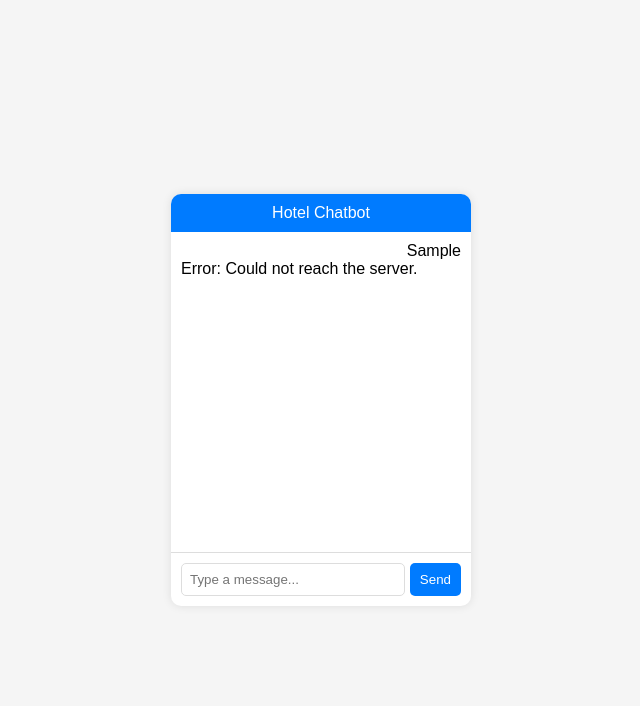
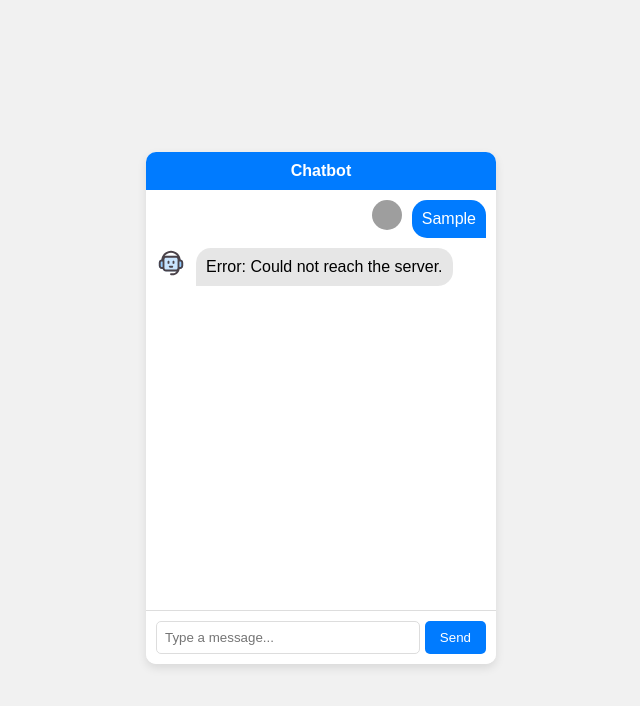
Before and after one commit to Anisshaikh27/Chatbot-using-Rasa, a plain HTML site: page Frontend/index.html in a window 1280 px wide. Both pictures are taken after typing "Sample" into the empty fields and a click on the button "Send". Shown: the whole page, without its empty margins (319-959 px from the left). Drawn offline with Linux system fonts and the light colour scheme; no server answers; grey boxes are pictures that could not be loaded.

Commit message:
enhanced chatbot UI

```diff
--- a/Frontend/index.html
+++ b/Frontend/index.html
@@ -3,18 +3,21 @@
 <head>
     <meta charset="UTF-8">
     <meta name="viewport" content="width=device-width, initial-scale=1.0">
-    <title>Chatbot</title>
+    <title>Hotel Chatbot</title>
     <link rel="stylesheet" href="style.css">
 </head>
 <body>
+
     <div class="chat-container">
-        <div class="chat-header">Hotel Chatbot</div>
+        <div class="chat-header">Chatbot</div>
         <div class="chat-box" id="chat-box"></div>
         <div class="chat-input">
-            <input type="text" id="user-input" placeholder="Type a message..." />
+            <input type="text" id="user-input" placeholder="Type a message...">
             <button onclick="sendMessage()">Send</button>
         </div>
     </div>
+
     <script src="script.js"></script>
+
 </body>
 </html>
--- a/Frontend/script.js
+++ b/Frontend/script.js
@@ -4,11 +4,8 @@ function sendMessage() {
 
     if (userInput.value.trim() === "") return;
 
-    // Create user message
-    const userMessage = document.createElement("div");
-    userMessage.textContent = userInput.value;
-    userMessage.style.textAlign = "right";
-    chatBox.appendChild(userMessage);
+    // Append User Message
+    appendMessage(userInput.value, "user");
 
     const messageText = userInput.value;
     userInput.value = "";
@@ -21,19 +18,37 @@ function sendMessage() {
     })
     .then(response => response.json())
     .then(data => {
-        data.forEach(msg => {
-            const botMessage = document.createElement("div");
-            botMessage.textContent = msg.text;
-            botMessage.style.textAlign = "left";
-            chatBox.appendChild(botMessage);
-        });
-        chatBox.scrollTop = chatBox.scrollHeight;
+        data.forEach(msg => appendMessage(msg.text, "bot"));
     })
     .catch(error => {
         console.error("Error:", error);
-        const errorMessage = document.createElement("div");
-        errorMessage.textContent = "Error: Could not reach the server.";
-        errorMessage.style.textAlign = "left";
-        chatBox.appendChild(errorMessage);
+        appendMessage("Error: Could not reach the server.", "bot");
     });
 }
+
+// Function to append messages with avatars
+function appendMessage(text, sender) {
+    const chatBox = document.getElementById("chat-box");
+    const messageDiv = document.createElement("div");
+    messageDiv.classList.add("chat-message", sender === "user" ? "user-message" : "bot-message");
+
+    // Random Avatar for Bot/User
+    const avatar = document.createElement("img");
+    avatar.classList.add("avatar");
+    avatar.src = sender === "user"
+        ? "https://randomuser.me/api/portraits/men/45.jpg" // User cartoon avatar
+        : "../public/svg/chatbot.svg"; // Bot cartoon avatar
+
+
+    const messageText = document.createElement("div");
+    messageText.classList.add("message");
+    messageText.textContent = text;
+
+    // Append elements properly
+    messageDiv.appendChild(avatar);
+    messageDiv.appendChild(messageText);
+    chatBox.appendChild(messageDiv);
+
+    // Scroll to bottom for new messages
+    chatBox.scrollTop = chatBox.scrollHeight;
+}
--- a/Frontend/style.css
+++ b/Frontend/style.css
@@ -1,38 +1,74 @@
 body {
     font-family: Arial, sans-serif;
-    background: #f5f5f5;
     display: flex;
     justify-content: center;
     align-items: center;
     height: 100vh;
-    margin: 0;
+    background-color: #f1f1f1;
 }
 
 .chat-container {
-    width: 300px;
+    width: 350px;
     background: white;
     border-radius: 10px;
-    box-shadow: 0px 0px 10px rgba(0, 0, 0, 0.1);
     overflow: hidden;
+    box-shadow: 0 4px 10px rgba(0, 0, 0, 0.1);
 }
 
 .chat-header {
     background: #007bff;
     color: white;
+    text-align: center;
     padding: 10px;
-    text-align: center;
+    font-weight: bold;
 }
 
 .chat-box {
-    height: 300px;
+    height: 400px;
     overflow-y: auto;
     padding: 10px;
-    border-bottom: 1px solid #ddd;
+    display: flex;
+    flex-direction: column;
+}
+
+.chat-message {
+    display: flex;
+    align-items: flex-start;
+    margin-bottom: 10px;
+}
+
+.user-message {
+    justify-content: flex-end;
+}
+
+.user-message .message {
+    background: #007bff;
+    color: white;
+    border-radius: 15px 15px 0 15px;
+    padding: 10px;
+    max-width: 75%;
+}
+
+.bot-message .message {
+    background: #e6e6e6;
+    color: black;
+    border-radius: 15px 15px 15px 0;
+    padding: 10px;
+    max-width: 75%;
+}
+
+.avatar {
+    width: 30px;
+    height: 30px;
+    border-radius: 50%;
+    margin-right: 10px;
 }
 
 .chat-input {
     display: flex;
     padding: 10px;
+    background: #fff;
+    border-top: 1px solid #ddd;
 }
 
 .chat-input input {
@@ -40,14 +76,15 @@ body {
     padding: 8px;
     border: 1px solid #ddd;
     border-radius: 5px;
+    outline: none;
 }
 
 .chat-input button {
     background: #007bff;
     color: white;
     border: none;
-    padding: 8px 10px;
+    padding: 8px 15px;
     margin-left: 5px;
+    cursor: pointer;
     border-radius: 5px;
-    cursor: pointer;
 }
```
Also changed, not shown: public/svg/chatbot.svg (added).
